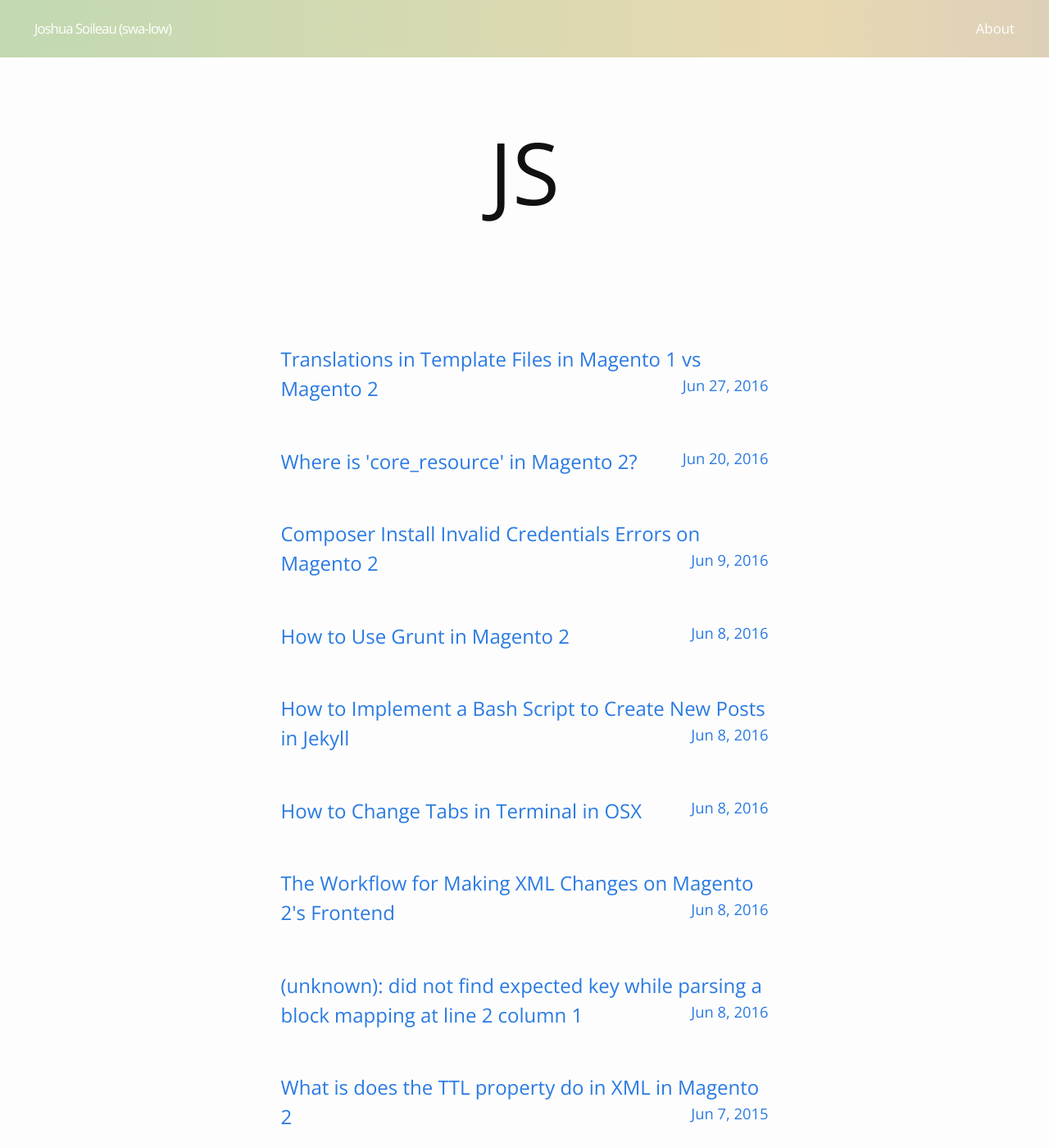
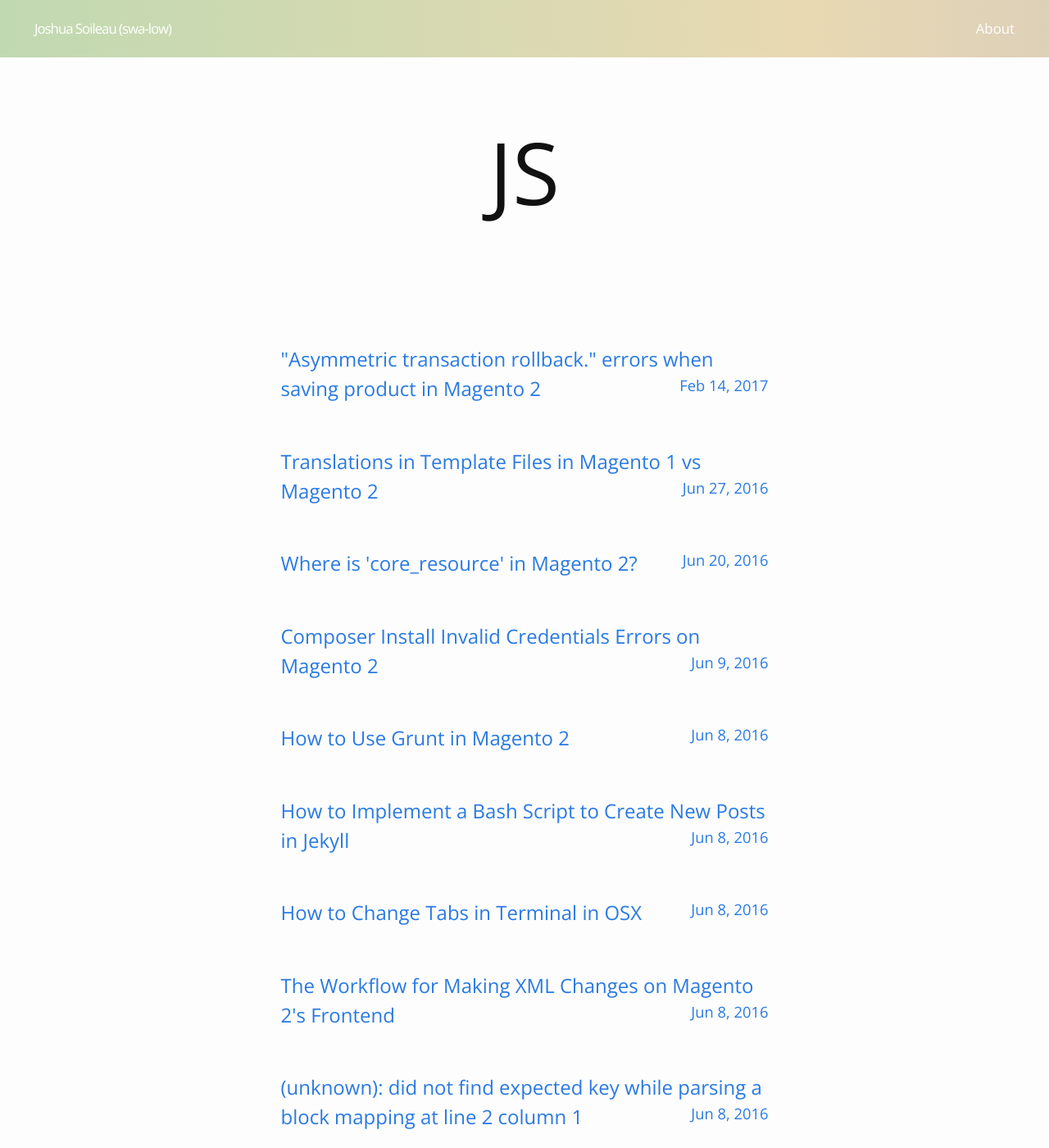
Before and after one commit to JoshuaSoileau/relead-marketing, a Jekyll site: the page built from index.html, in a window 1280 px wide and 1400 px high. Shown: the whole window at 82% size. Built offline with Jekyll 4.4.1, drawn with Linux system fonts in a browser that asks for light colours; some of the changed text lies outside the part shown.

Commit message:
Update 2017-02-14-asymmetric-transaction-rollback-errors-when-saving-product-in-magento-2.md

```diff
--- a/_posts/2017-02-14-asymmetric-transaction-rollback-errors-when-saving-product-in-magento-2.md
+++ b/_posts/2017-02-14-asymmetric-transaction-rollback-errors-when-saving-product-in-magento-2.md
@@ -1,7 +1,7 @@
 ---
 layout: post
 title: "\"Asymmetric transaction rollback.\" errors when saving product in Magento 2 "
-date:   2015-06-06 6:01:23
+date:   2017-02-14 6:01:23
 categories: magento2 errors apache
 comments: true
 ---
```
